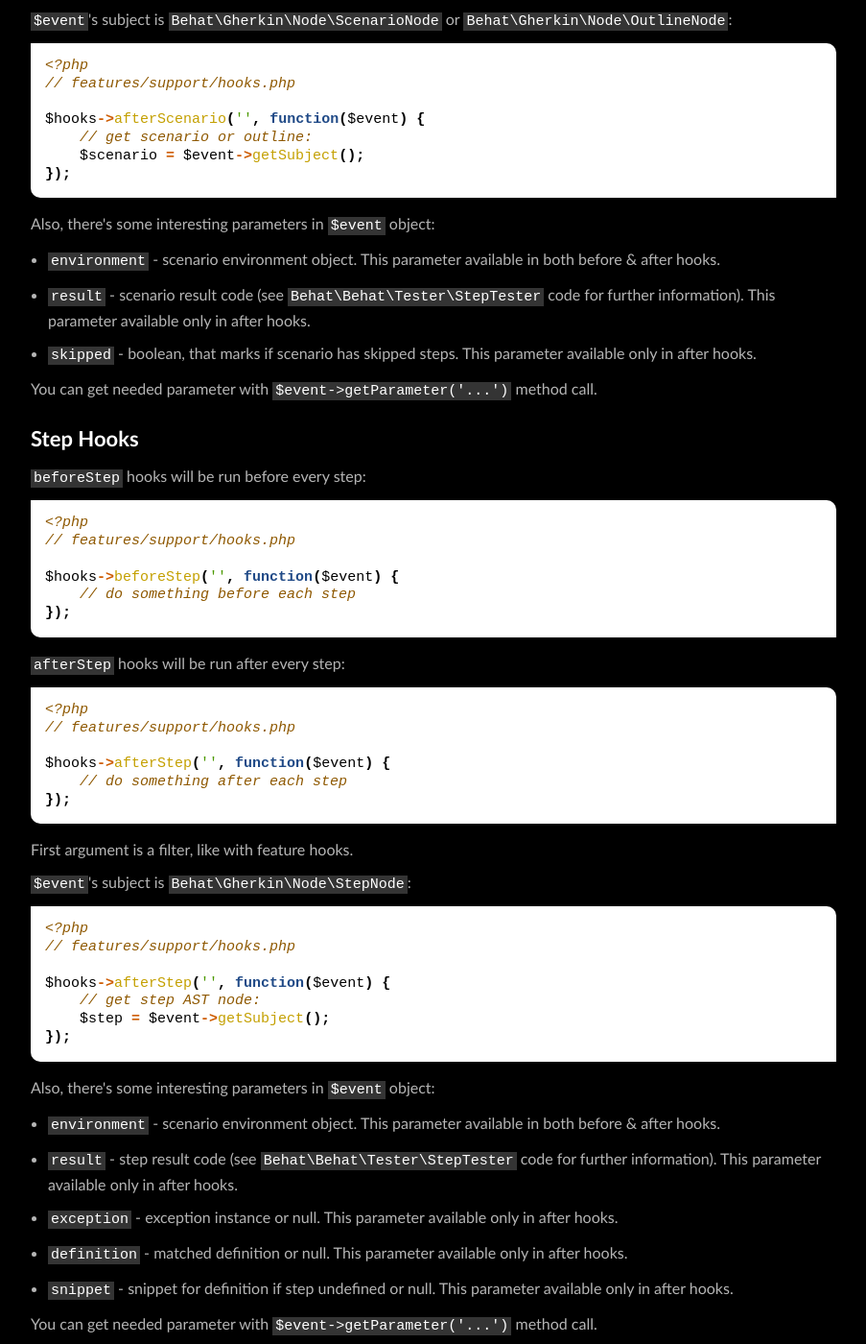
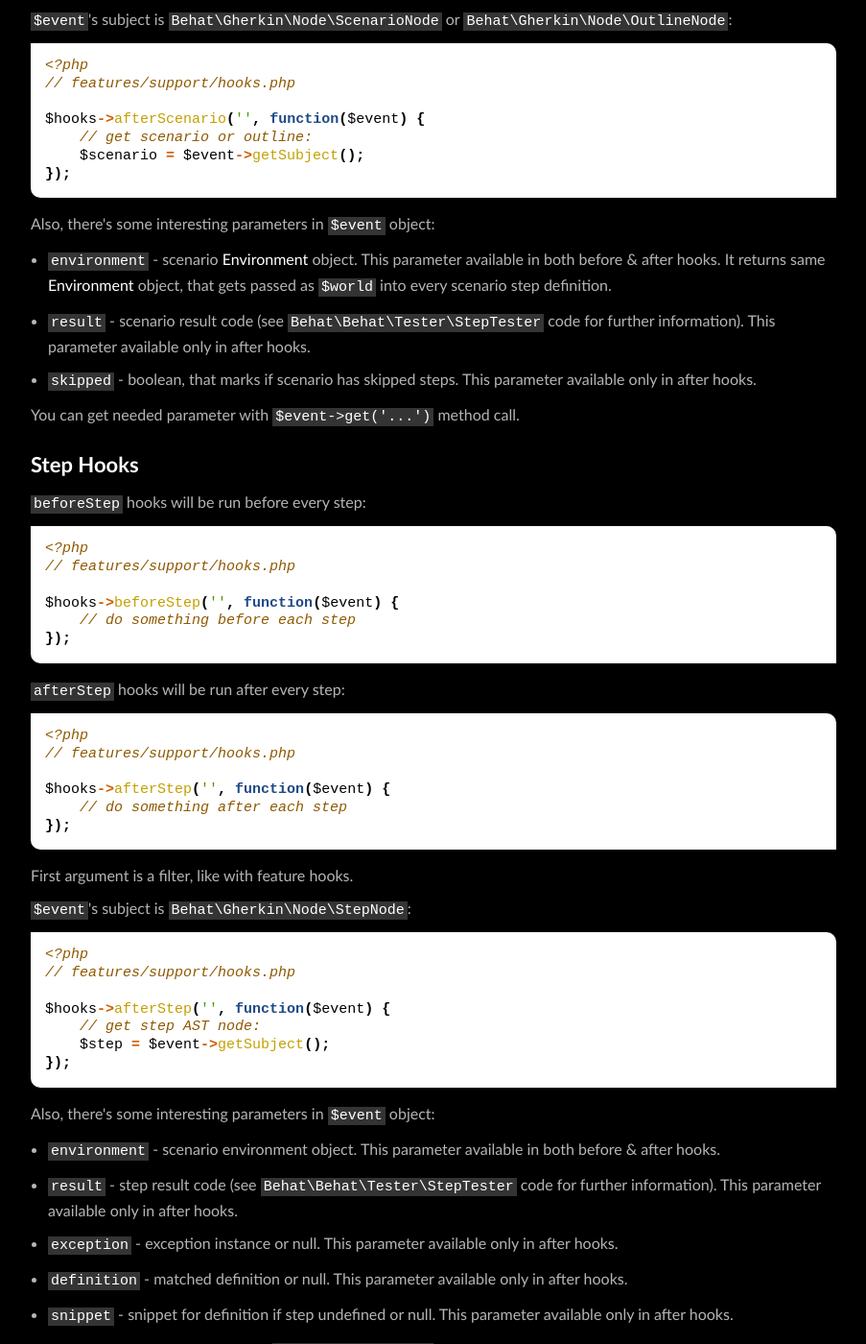
Before and after one commit to adrianmoya/es-docs.behat.org, a Sphinx documentation site: the page built from en/source/behat/hooks.rst, in a window 1280 px wide and 1400 px high, scrolled down 2246 px. Shown: the whole window at 96% size, without its empty margins (188-1091 px from the left). Built offline with Sphinx 7.4.7, drawn with Linux system fonts in a browser that asks for light colours.

Commit message:
updated hooks $event parameters docs

```diff
--- a/en/source/behat/hooks.rst
+++ b/en/source/behat/hooks.rst
@@ -117,11 +117,11 @@ First argument is a filter, like with feature hooks.
 
 Also, there's some interesting parameters in ``$event`` object:
 
-* ``environment`` - scenario environment object. This parameter available in both before & after hooks.
+* ``environment`` - scenario :doc:`environment` object. This parameter available in both before & after hooks. It returns same :doc:`environment` object, that gets passed as ``$world`` into every scenario step definition.
 * ``result`` - scenario result code (see ``Behat\Behat\Tester\StepTester`` code for further information). This parameter available only in after hooks.
 * ``skipped`` - boolean, that marks if scenario has skipped steps. This parameter available only in after hooks.
 
-You can get needed parameter with ``$event->getParameter('...')`` method call.
+You can get needed parameter with ``$event->get('...')`` method call.
 
 Step Hooks
 ----------
@@ -170,4 +170,4 @@ Also, there's some interesting parameters in ``$event`` object:
 * ``definition`` - matched definition or null. This parameter available only in after hooks.
 * ``snippet`` - snippet for definition if step undefined or null. This parameter available only in after hooks.
 
-You can get needed parameter with ``$event->getParameter('...')`` method call.
+You can get needed parameter with ``$event->get('...')`` method call.
```
